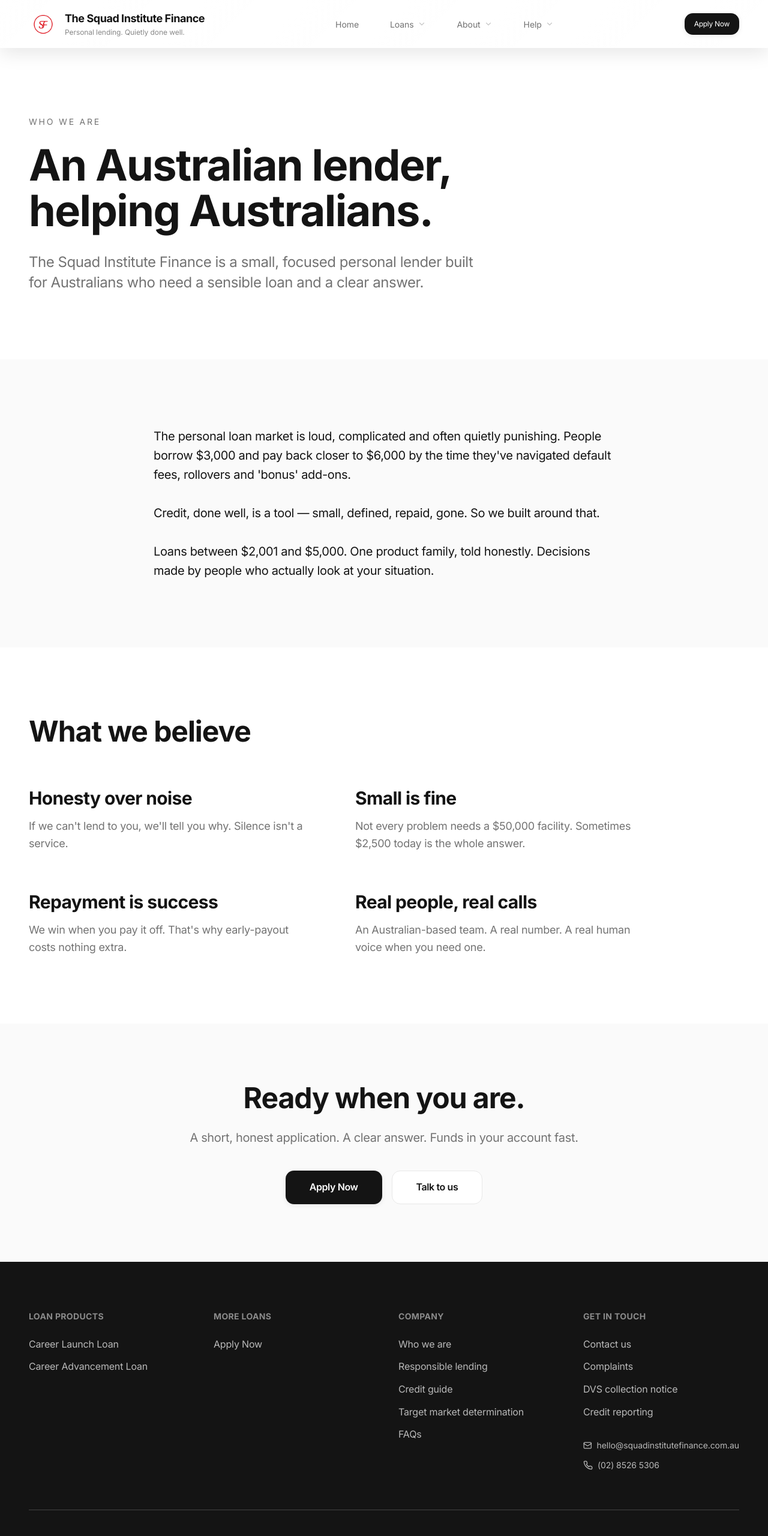
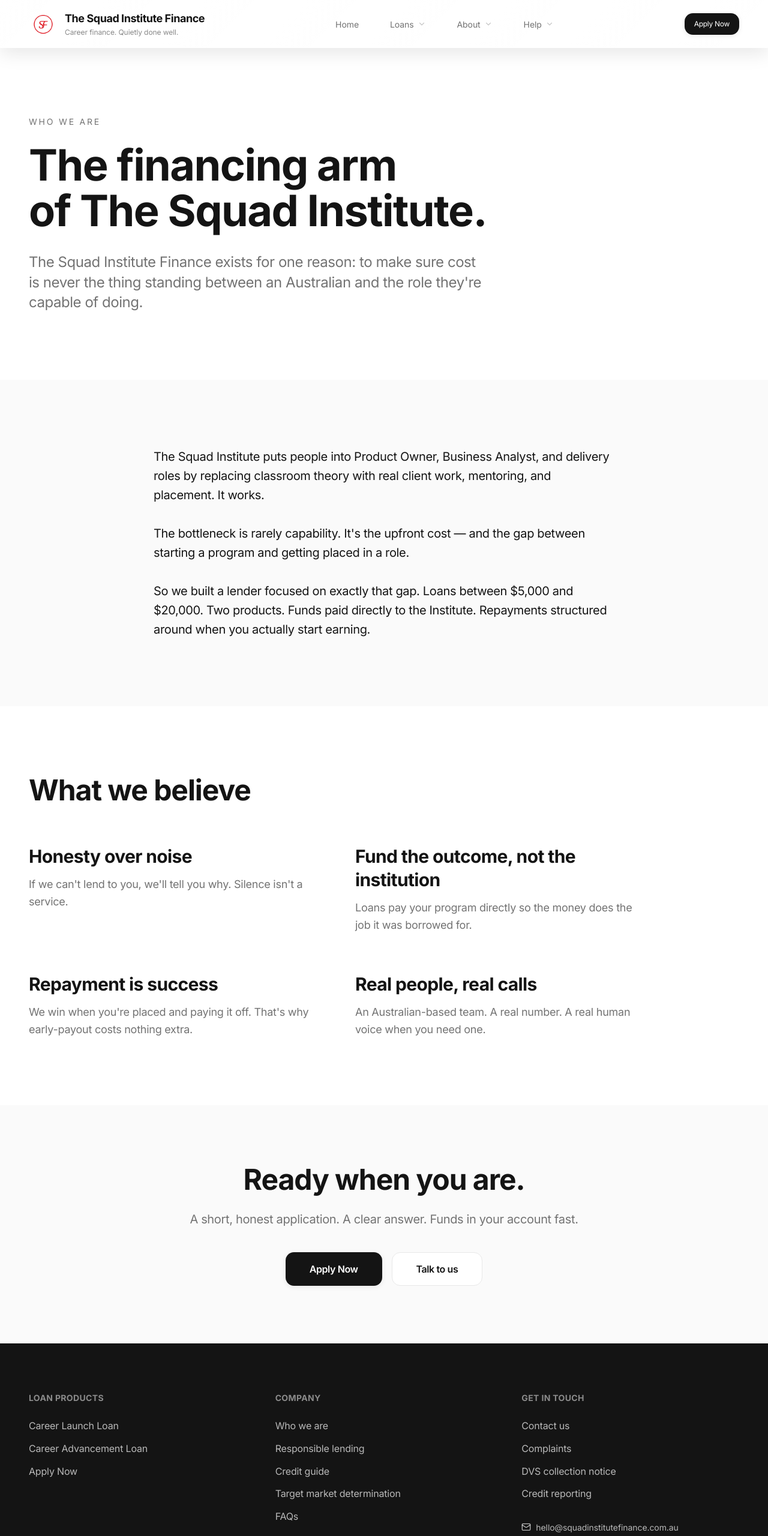
Before and after one commit to michael-keb/sweet-site-map, a React (Vite) app: page /about in a window 1280 px wide. Shown: the top 2560 px of the page at 60% size. Built offline with nearby package versions, Linux system fonts and the light colour scheme; the HTML template or start-up script is replaced by a standard one.

Commit message:
Changes
Co-authored-by: michael-keb <258575478+michael-keb@users.noreply.github.com>

```diff
--- a/index.html
+++ b/index.html
@@ -3,16 +3,16 @@
   <head>
     <meta charset="UTF-8" />
     <meta name="viewport" content="width=device-width, initial-scale=1.0" />
-    <title>The Squad Institute Finance | Honest Personal Loans for Australians</title>
-    <meta name="description" content="Personal loans from $2,001 to $5,000 for Australians. Fast decisions, transparent terms, no early-payout penalty. Apply online in minutes." />
+    <title>The Squad Institute Finance | Fund Your Career Placement Program</title>
+    <meta name="description" content="Loans from $5,000 to $20,000 to finance The Squad Institute job placement and career advancement programs. Pay it back once you're earning." />
     <meta name="author" content="The Squad Institute Finance" />
 
     <link rel="preconnect" href="https://fonts.googleapis.com">
     <link rel="preconnect" href="https://fonts.gstatic.com" crossorigin>
     <link href="https://fonts.googleapis.com/css2?family=Inter:wght@400;500;600;700;800&display=swap" rel="stylesheet">
 
-    <meta property="og:title" content="The Squad Institute Finance | Honest Personal Loans" />
-    <meta property="og:description" content="Personal lending, quietly done well. Loans from $2,001 to $5,000 with transparent terms and fast decisions." />
+    <meta property="og:title" content="The Squad Institute Finance | Fund Your Placement Program" />
+    <meta property="og:description" content="Career finance for Squad Institute students. Loans $5,000 – $20,000, structured around when you get placed." />
     <meta property="og:type" content="website" />
 
     <meta name="twitter:card" content="summary_large_image" />
--- a/src/components/FAQSection.tsx
+++ b/src/components/FAQSection.tsx
@@ -17,19 +17,19 @@ interface Props {
 const defaultFaqs: FAQ[] = [
   {
     question: "How much can I borrow?",
-    answer: "Loan amounts range from $2,001 to $5,000 across all our products. The amount you're approved for depends on your income, expenses, and our responsible-lending assessment.",
+    answer: "Loan amounts range from $5,000 to $20,000, sized to your Squad Institute program fees and assessed against our responsible-lending criteria.",
   },
   {
     question: "How quickly will I get the money?",
-    answer: "Most decisions are made the same business day. Once you accept your contract, funds typically arrive within 24 hours via PayID or Osko.",
+    answer: "Most decisions are made the same business day. Once you accept your contract, your program fees are settled with the Institute and any balance lands in your account within 24 hours.",
   },
   {
     question: "Can I repay my loan early?",
     answer: "Yes, and we encourage it. There are no penalties for early repayment — you stop paying interest sooner.",
   },
   {
-    question: "Will applying hurt my credit score?",
-    answer: "An application may involve a credit check. We look at your full picture — not just the score — and on-time repayments can help strengthen your credit profile over time.",
+    question: "Do I need to be enrolled in The Squad Institute?",
+    answer: "Yes. These loans are purpose-built to finance Squad Institute placement and advancement programs. We verify enrolment as part of the application.",
   },
 ];
 
--- a/src/components/Footer.tsx
+++ b/src/components/Footer.tsx
@@ -8,31 +8,13 @@ const Footer = () => {
   return (
     <footer className="bg-foreground text-background">
       <div className="container mx-auto px-6 md:px-12 py-20">
-        <div className="grid grid-cols-1 md:grid-cols-2 lg:grid-cols-4 gap-12">
-          <div className="space-y-4 lg:col-span-1">
+        <div className="grid grid-cols-1 md:grid-cols-3 gap-12">
+          <div className="space-y-4">
             <h4 className="font-bold text-sm tracking-wide text-background/50 uppercase mb-6">
               Loan Products
             </h4>
             <ul className="space-y-3">
-              {loanProducts.slice(0, 5).map((l) => (
-                <li key={l.slug}>
-                  <Link
-                    to={`/loans/${l.slug}`}
-                    className="text-base text-background/70 hover:text-background transition-all duration-300"
-                  >
-                    {l.name}
-                  </Link>
-                </li>
-              ))}
-            </ul>
-          </div>
-
-          <div className="space-y-4">
-            <h4 className="font-bold text-sm tracking-wide text-background/50 uppercase mb-6">
-              More Loans
-            </h4>
-            <ul className="space-y-3">
-              {loanProducts.slice(5).map((l) => (
+              {loanProducts.map((l) => (
                 <li key={l.slug}>
                   <Link
                     to={`/loans/${l.slug}`}
--- a/src/components/Navigation.tsx
+++ b/src/components/Navigation.tsx
@@ -92,7 +92,7 @@ const Navigation = () => {
                   isOverDark ? "text-background/70" : "text-foreground/50"
                 }`}
               >
-                Personal lending. Quietly done well.
+                Career finance. Quietly done well.
               </div>
             </div>
           </Link>
--- a/src/pages/About.tsx
+++ b/src/pages/About.tsx
@@ -11,10 +11,10 @@ const About = () => (
           <div className="max-w-4xl">
             <p className="text-sm uppercase tracking-[0.2em] text-gray-500 mb-6">Who we are</p>
             <h1 className="text-5xl md:text-7xl font-bold text-foreground mb-8 tracking-tight leading-[1.05]">
-              An Australian lender,<br />helping Australians.
+              The financing arm<br />of The Squad Institute.
             </h1>
             <p className="text-xl md:text-2xl text-gray-500 leading-relaxed max-w-3xl">
-              The Squad Institute Finance is a small, focused personal lender built for Australians who need a sensible loan and a clear answer.
+              The Squad Institute Finance exists for one reason: to make sure cost is never the thing standing between an Australian and the role they're capable of doing.
             </p>
           </div>
         </div>
@@ -23,9 +23,9 @@ const About = () => (
       <section className="py-20 md:py-28 bg-gray-50">
         <div className="container mx-auto px-6 md:px-12">
           <div className="max-w-3xl mx-auto space-y-8 text-lg md:text-xl text-foreground leading-relaxed">
-            <p>The personal loan market is loud, complicated and often quietly punishing. People borrow $3,000 and pay back closer to $6,000 by the time they've navigated default fees, rollovers and 'bonus' add-ons.</p>
-            <p>Credit, done well, is a tool — small, defined, repaid, gone. So we built around that.</p>
-            <p>Loans between $2,001 and $5,000. One product family, told honestly. Decisions made by people who actually look at your situation.</p>
+            <p>The Squad Institute puts people into Product Owner, Business Analyst, and delivery roles by replacing classroom theory with real client work, mentoring, and placement. It works.</p>
+            <p>The bottleneck is rarely capability. It's the upfront cost — and the gap between starting a program and getting placed in a role.</p>
+            <p>So we built a lender focused on exactly that gap. Loans between $5,000 and $20,000. Two products. Funds paid directly to the Institute. Repayments structured around when you actually start earning.</p>
           </div>
         </div>
       </section>
@@ -38,8 +38,8 @@ const About = () => (
           <div className="max-w-5xl grid grid-cols-1 md:grid-cols-2 gap-12 md:gap-16">
             {[
               { title: "Honesty over noise", description: "If we can't lend to you, we'll tell you why. Silence isn't a service." },
-              { title: "Small is fine", description: "Not every problem needs a $50,000 facility. Sometimes $2,500 today is the whole answer." },
-              { title: "Repayment is success", description: "We win when you pay it off. That's why early-payout costs nothing extra." },
+              { title: "Fund the outcome, not the institution", description: "Loans pay your program directly so the money does the job it was borrowed for." },
+              { title: "Repayment is success", description: "We win when you're placed and paying it off. That's why early-payout costs nothing extra." },
               { title: "Real people, real calls", description: "An Australian-based team. A real number. A real human voice when you need one." },
             ].map((v) => (
               <div key={v.title}>
--- a/src/pages/FAQ.tsx
+++ b/src/pages/FAQ.tsx
@@ -4,12 +4,13 @@ import { FAQSection } from "@/components/FAQSection";
 import { ApplyCTA } from "@/components/ApplyCTA";
 
 const allFaqs = [
-  { question: "How much can I borrow?", answer: "All loans range from $2,001 to $5,000, subject to our responsible-lending assessment." },
-  { question: "How fast is the application?", answer: "Most people complete it in under 10 minutes. Decisions are usually made the same business day, with funds within 24 hours of contract acceptance." },
-  { question: "Will applying affect my credit score?", answer: "An application may involve a credit check. We assess your full picture, not just a number." },
-  { question: "What documents do I need?", answer: "Photo ID, proof of income (recent payslips or bank statements), and your account details for fund disbursement." },
-  { question: "Can I repay my loan early?", answer: "Yes, with no penalty — you simply stop paying interest sooner." },
-  { question: "What if I can't make a repayment?", answer: "Contact us early. We have a hardship process and will work with you on alternative arrangements where possible." },
+  { question: "How much can I borrow?", answer: "Loans range from $5,000 to $20,000, sized to your Squad Institute program fees and assessed against our responsible-lending criteria." },
+  { question: "Do I have to be a Squad Institute student?", answer: "Yes. These loans are purpose-built for Squad Institute placement and advancement programs. We verify enrolment as part of the application." },
+  { question: "How fast is the application?", answer: "Most people complete it in under 10 minutes. Decisions are usually made the same business day, with funds settled to the Institute and any balance paid to you within 24 hours of contract acceptance." },
+  { question: "Will applying affect my credit score?", answer: "An application may involve a credit check. We assess your full picture — your situation, your program, your trajectory — not just a number." },
+  { question: "What documents do I need?", answer: "Photo ID, proof of income (recent payslips or bank statements), proof of Squad Institute enrolment, and your account details." },
+  { question: "Can I repay my loan early?", answer: "Yes, with no penalty — you simply stop paying interest sooner. Most customers accelerate repayments once they're placed." },
+  { question: "What if I don't get placed at the end of the program?", answer: "Squad Institute's model is built around real client work, not just a hiring promise. If your circumstances change, contact us early — we have a hardship process and will work with you on alternative arrangements." },
   { question: "Do you lend to people on Centrelink?", answer: "Our target market excludes people whose income is more than 50% from Centrelink. See our Target Market Determination for full detail." },
   { question: "Is my data safe?", answer: "Yes. We're bound by the Privacy Act 1988 and the Australian Privacy Principles." },
 ];
--- a/src/pages/TargetMarket.tsx
+++ b/src/pages/TargetMarket.tsx
@@ -2,14 +2,15 @@ import { LegalPage } from "@/components/LegalPage";
 
 const TargetMarket = () => (
   <LegalPage eyebrow="Compliance" title="Target Market Determination">
-    <p>This Target Market Determination describes the class of consumers for whom The Squad Institute Finance personal loan products are likely to be appropriate, and the conditions for distribution.</p>
+    <p>This Target Market Determination describes the class of consumers for whom The Squad Institute Finance loan products are likely to be appropriate, and the conditions for distribution.</p>
     <h2>Target market</h2>
     <p>Our products are designed for consumers who:</p>
     <ul>
-      <li>need amounts between $2,001 and $5,000;</li>
-      <li>need credit for a defined personal purpose (rental bond, furniture, home renovation, dental, cosmetic surgery, education, or other personal expenses);</li>
+      <li>need amounts between $5,000 and $20,000;</li>
+      <li>are enrolled in (or have accepted an offer for) a Squad Institute job placement or career advancement program;</li>
+      <li>need credit specifically to fund tuition, equipment, and related costs of that program;</li>
       <li>want fast funding via a simple, online application;</li>
-      <li>are interested in product terms no longer than 12 months;</li>
+      <li>are interested in product terms structured around the placement timeline (typically up to 36 months);</li>
       <li>are willing to pay an upfront establishment fee that may be added to the loan;</li>
       <li>want a fixed interest rate on a declining balance;</li>
       <li>are able to afford the repayments without hardship;</li>
@@ -19,7 +20,7 @@ const TargetMarket = () => (
     <p>Our products are not appropriate for consumers who:</p>
     <ul>
       <li>are under 18 years of age;</li>
-      <li>are not employed on a permanent or casual basis;</li>
+      <li>are not enrolled in or accepted into a Squad Institute program;</li>
       <li>have more than 50% of their income from Centrelink;</li>
       <li>are not Australian citizens or permanent residents.</li>
     </ul>
```
